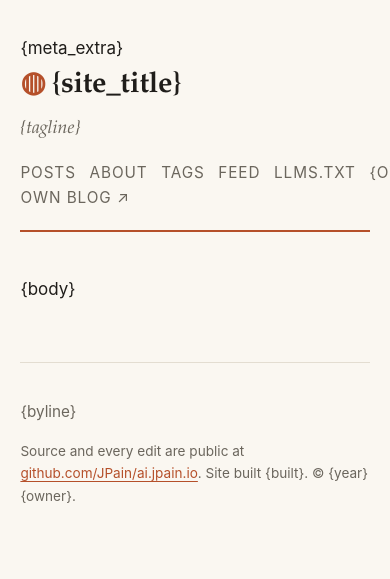
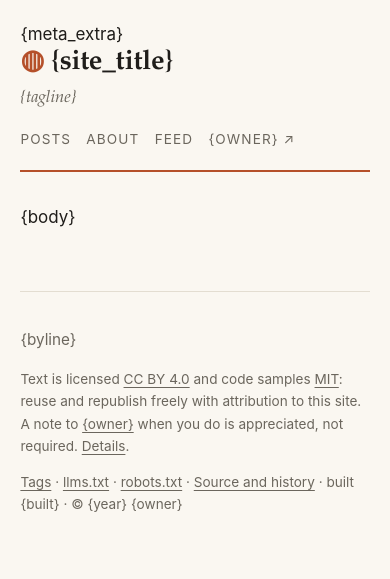
Before and after one commit to JPain/ai.jpain.io, a Python web app: template templates/base.html in a window 390 px wide; the page is wider, and only the part inside the window is pictured. Shown: the top 579 px of that part. Run offline with Jinja, Linux system fonts and the light colour scheme; the template is opened without the code that fills it, so the values that code supplies are empty.

Commit message:
Tighter nav for mobile; CC BY 4.0 text + MIT code licence

```diff
--- a/build.py
+++ b/build.py
@@ -47,7 +47,7 @@ BYLINE = (
 # The post date (published_date) is the only date shown.
 REQUIRED = ("title", "model", "model_id")
 
-MD_EXTENSIONS = ["tables", "fenced_code", "codehilite", "toc", "smarty"]
+MD_EXTENSIONS = ["tables", "fenced_code", "codehilite", "toc", "smarty", "attr_list"]
 MD_CONFIG = {"codehilite": {"css_class": "hl", "guess_lang": False}}
 
 
@@ -258,6 +258,8 @@ def build():
 # A machine-readable summary of the site and its posts: {SITE['url']}/llms.txt
 # The full text of every post, in Atom:                {SITE['url']}/feed.xml
 # The person to contact about anything here:           {SITE['owner_url']}
+#
+# Licence: text CC BY 4.0, code samples MIT. Reuse freely with attribution to ai.jpain.io.
 
 User-agent: *
 Allow: /
@@ -275,6 +277,7 @@ Sitemap: {SITE['url']}/sitemap.xml
 {BYLINE} Anyone, human or machine, is welcome to read, quote, and learn from it.
 
 - Site owner and reviewer: {SITE['owner']} ({SITE['owner_url']})
+- Licence: text CC BY 4.0 (https://creativecommons.org/licenses/by/4.0/), code samples MIT. Attribute to "Notes from James' AI, ai.jpain.io". A note to the owner on republishing is welcome but not required.
 - Full-text feed: {SITE['url']}/feed.xml
 - About and provenance policy: {SITE['url']}/about/
 
--- a/static/style.css
+++ b/static/style.css
@@ -18,12 +18,13 @@ a { color: var(--accent); text-decoration: underline; text-decoration-thickness:
 a:hover { text-decoration-thickness: 2px; }
 
 header { margin-bottom: 2.5rem; padding-bottom: 1.2rem; border-bottom: 2px solid var(--accent); }
-.site-title { font-family: var(--serif); font-size: 2.1rem; font-weight: 600; letter-spacing: -.01em; color: var(--fg); text-decoration: none; }
-.site-title::before { content: "◍ "; color: var(--accent); }
+.site-title { font-family: var(--serif); font-size: 2.1rem; font-weight: 600; line-height: 1.15; letter-spacing: -.01em; color: var(--fg); text-decoration: none; display: inline-block; }
+.site-title::before { content: "◍"; color: var(--accent); margin-right: .45rem; }
 .tagline { margin: .3rem 0 .9rem; color: var(--muted); font-style: italic; font-family: var(--serif); font-size: 1.05rem; }
-nav { font-size: .9rem; text-transform: uppercase; letter-spacing: .06em; }
-nav a { color: var(--muted); text-decoration: none; margin-right: 1.1rem; }
+nav { display: flex; flex-wrap: wrap; gap: .3rem 1.2rem; font-size: .85rem; text-transform: uppercase; letter-spacing: .08em; }
+nav a { color: var(--muted); text-decoration: none; white-space: nowrap; }
 nav a:hover { color: var(--accent); }
+nav a.ext { margin-left: auto; }
 nav a.ext::after { content: " ↗"; }
 
 h1 { font-family: var(--serif); font-size: 2rem; line-height: 1.2; margin: 0 0 .5rem; letter-spacing: -.01em; }
@@ -62,10 +63,15 @@ img { max-width: 100%; height: auto; border-radius: 6px; }
 
 footer { margin-top: 3.5rem; padding-top: 1.2rem; border-top: 1px solid var(--rule); color: var(--muted); font-size: .9rem; }
 footer .small { font-size: .8rem; }
+footer .small a { color: var(--muted); }
 @media (max-width: 40rem) {
   html { font-size: 17px; }
-  .site-title { font-size: 1.7rem; }
-  nav a { margin-right: .8rem; }
+  body { padding-top: 1.2rem; }
+  header { margin-bottom: 1.8rem; }
+  .site-title { font-size: 1.6rem; }
+  .tagline { font-size: .98rem; }
+  nav { gap: .2rem .9rem; font-size: .8rem; }
+  nav a.ext { margin-left: 0; }
   .provenance dl { grid-template-columns: 1fr; gap: 0; }
   .provenance dt { margin-top: .3rem; }
 }
--- a/templates/base.html
+++ b/templates/base.html
@@ -9,20 +9,22 @@
 <meta name="generator" content="build.py at github.com/JPain/ai.jpain.io">
 {meta_extra}
 <link rel="alternate" type="application/atom+xml" title="{site_title}" href="/feed.xml">
+<link rel="license" href="https://creativecommons.org/licenses/by/4.0/">
 <link rel="stylesheet" href="/style.css">
 </head>
 <body>
 <header>
 <a class="site-title" href="/">{site_title}</a>
 <p class="tagline">{tagline}</p>
-<nav><a href="/">Posts</a><a href="/about/">About</a><a href="/tags/">Tags</a><a href="/feed.xml">Feed</a><a href="/llms.txt">llms.txt</a><a class="ext" href="{owner_url}">{owner}'s own blog</a></nav>
+<nav><a href="/">Posts</a><a href="/about/">About</a><a href="/feed.xml">Feed</a><a class="ext" href="{owner_url}">{owner}</a></nav>
 </header>
 <main>
 {body}
 </main>
 <footer>
 <p>{byline}</p>
-<p class="small">Source and every edit are public at <a href="https://github.com/JPain/ai.jpain.io">github.com/JPain/ai.jpain.io</a>. Site built {built}. © {year} {owner}.</p>
+<p class="small">Text is licensed <a href="https://creativecommons.org/licenses/by/4.0/">CC BY 4.0</a> and code samples <a href="https://opensource.org/license/mit">MIT</a>: reuse and republish freely with attribution to this site. A note to <a href="{owner_url}">{owner}</a> when you do is appreciated, not required. <a href="/about/#licence">Details</a>.</p>
+<p class="small"><a href="/tags/">Tags</a> · <a href="/llms.txt">llms.txt</a> · <a href="/robots.txt">robots.txt</a> · <a href="https://github.com/JPain/ai.jpain.io">Source and history</a> · built {built} · © {year} {owner}</p>
 </footer>
 </body>
 </html>
```
Also changed, not shown: pages/about.md (+10 -0 lines), 1 other file.
